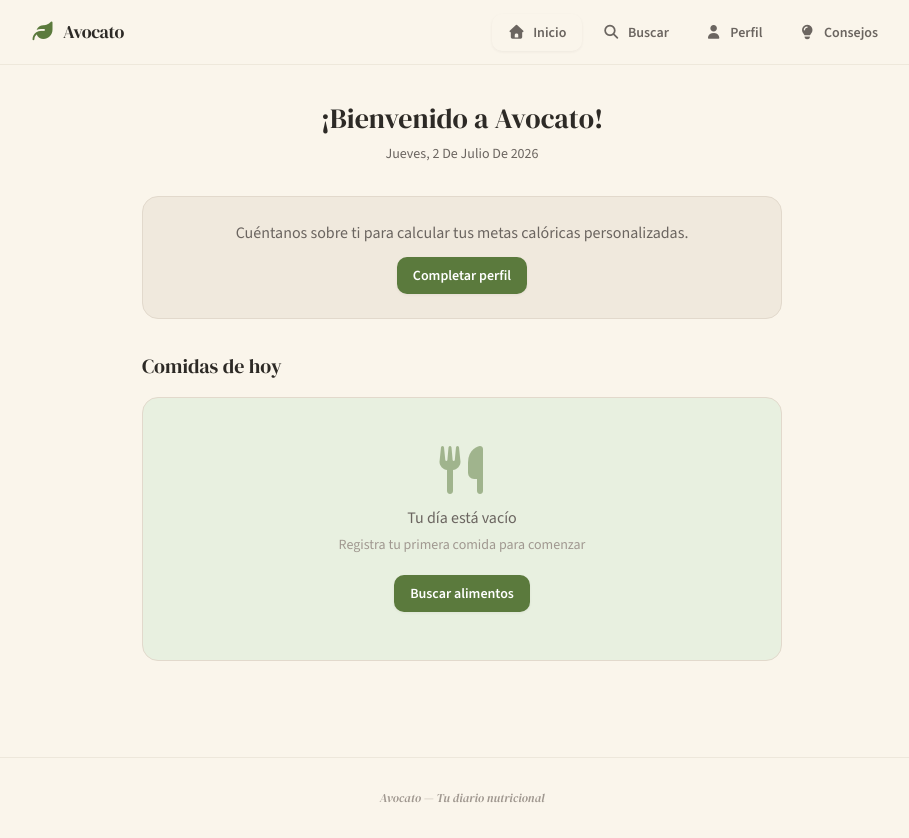
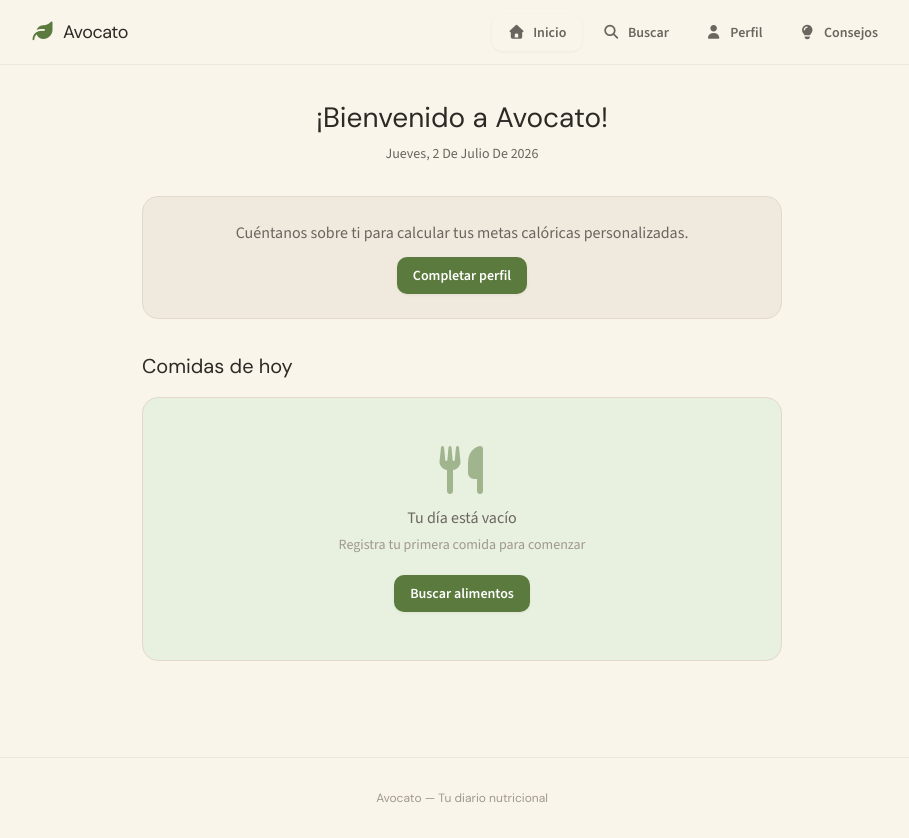
Before and after one commit to papercri/diario-nutricional, a Vue app: page / in a window 1280 px wide. Shown: the whole page, without its empty margins (178-1087 px from the left). Built offline with nearby package versions, Linux system fonts and the light colour scheme.

Commit message:
style: reemplazar DM Serif Display por DM Sans (sans-serif con carácter)

```diff
--- a/index.html
+++ b/index.html
@@ -7,7 +7,7 @@
     <link rel="preconnect" href="https://fonts.googleapis.com" />
     <link rel="preconnect" href="https://fonts.gstatic.com" crossorigin />
     <link
-      href="https://fonts.googleapis.com/css2?family=DM+Serif+Display:ital@0;1&family=Source+Sans+3:ital,wght@0,400;0,500;0,600;0,700;1,400&display=swap"
+      href="https://fonts.googleapis.com/css2?family=DM+Sans:ital,opsz,wght@0,9..40,400;0,9..40,500;0,9..40,600;0,9..40,700;1,9..40,400&family=Source+Sans+3:ital,wght@0,400;0,500;0,600;0,700;1,400&display=swap"
       rel="stylesheet"
     />
     <title>Avocato — Tu diario nutricional</title>
--- a/src/App.vue
+++ b/src/App.vue
@@ -18,7 +18,7 @@ import AppHeader from './components/AppHeader.vue'
       class="py-8 text-center text-xs"
       style="color: var(--clr-text-faint); border-top: 1px solid var(--clr-border-subtle)"
     >
-      <p class="font-display" style="font-style: italic">Avocato — Tu diario nutricional</p>
+      <p       class="font-display">Avocato — Tu diario nutricional</p>
     </footer>
   </div>
 </template>
--- a/src/style.css
+++ b/src/style.css
@@ -86,7 +86,7 @@ h1,
 h2,
 h3,
 .font-display {
-  font-family: 'DM Serif Display', Georgia, serif;
+  font-family: 'DM Sans', system-ui, sans-serif;
 }
 
 a {
```
